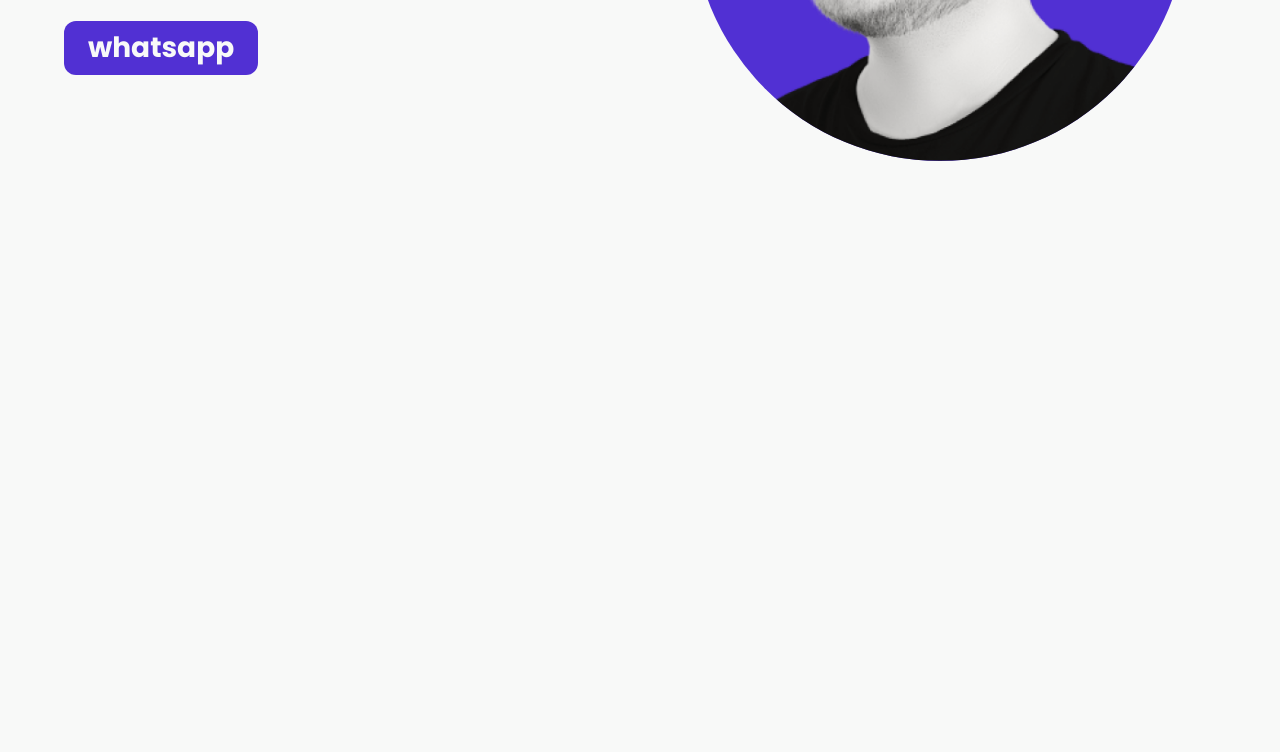
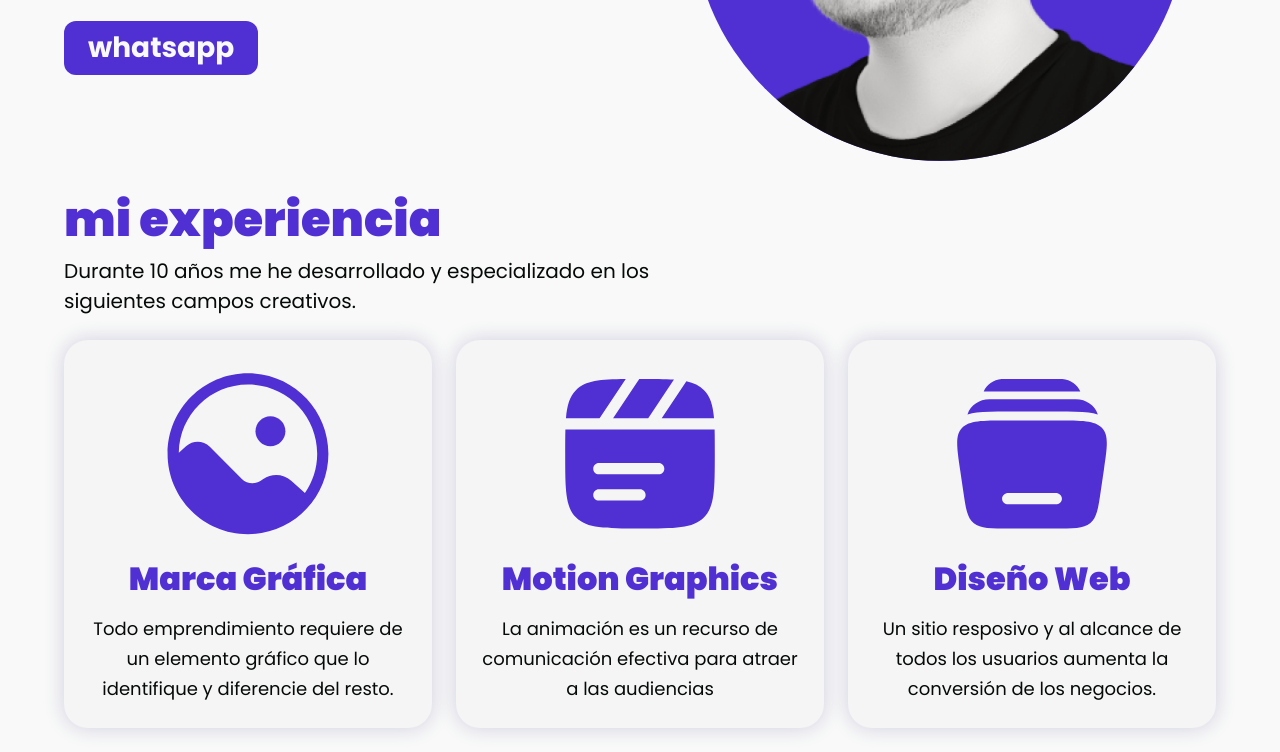
Before and after one commit to yatziel/Portafolio-Yatto, a plain HTML site: page index.html in a window 1280 px wide. Shown: the part 431-1183 px from the top of the page. Before the commit the page ends 800 px from the top, so only its background shows below. Drawn offline with Linux system fonts and the light colour scheme.

Commit message:
Diseñamos y maquetamos la sección servicios

```diff
--- a/css/resset.css
+++ b/css/resset.css
@@ -19,6 +19,8 @@
 	--purpura: #301C83;
 	--blanco: #F8F9F8;
   --negro: #050A08;
+
+	--purpura-shadow: #311c8330;
   /* Tipografía */
   --tipo-principal: "Poppins", sans-serif;
 	--tipo-secundaria: "Montserrat", sans-serif;
--- a/css/style.css
+++ b/css/style.css
@@ -57,14 +57,12 @@
 	max-width: 1200px;
 	display: grid;
 	grid-template-columns: repeat(2, 1fr);
-
 }
 .hero-content{
 	padding: 24px;
 	display: flex;
 	flex-direction: column;
 	justify-content: center;
-
 }
 .hero-title{
 	font-size: 64px;
@@ -100,10 +98,79 @@
 	display: flex;
 	justify-content: center;
 	padding: 24px;
-
 }
 .hero-image{
 	width: 90%;
 	background-color: var(--morado);
 	border-radius: 50%;
 }
+
+/* Main */
+
+.main {
+	display: flex;
+	justify-content: center;
+}
+.main-wrapper{
+	width: 100%;
+	max-width: 1200px;
+}
+
+/* Section Services */
+
+.services{
+	padding: 24px;
+}
+
+.services-content{
+	max-width: 600px;
+	margin-bottom: 24px;
+}
+
+.services-title {
+	font-size: 48px;
+	color: var(--morado);
+	font-weight: 900;
+	margin-bottom: 24px;
+}
+
+.services-paragraph {
+	font-size: 20px;
+	line-height: 30px;
+	color: var(--negro);
+}
+
+.services-cards{
+	display: grid;
+	grid-template-columns: repeat(3,1fr);
+	gap: 24px;
+}
+
+.services-item {
+	padding: 24px;
+	display: flex;
+	flex-direction: column;
+	justify-content: center;
+	gap:24px;
+	text-align: center;
+	border-radius: 24px;
+	background-color: whitesmoke;
+	box-shadow: 0 0 20px var(--purpura-shadow);
+}
+
+.services-image {
+	align-self: center;
+	max-width: 180px;
+}
+
+.services-subtitle{
+	font-size: 32px;
+	font-weight: 900;
+	color: var(--morado);
+}
+
+.services-description {
+	font-size: 18px;
+	line-height: 30px;
+	hyphens: none;
+}
--- a/index.html
+++ b/index.html
@@ -32,6 +32,7 @@
 			</nav>
 		</div>
 	</header>
+
 	<div class="hero">
 		<div class="hero-wrapper">
 			<div class="hero-content">
@@ -44,5 +45,42 @@
 			</div>
 		</div>
 	</div>
+
+
+	<!-- Contenido principal de la página -->
+	<main class="main">
+		<!-- Encajonamos las secciones -->
+		<div class="main-wrapper">
+			<!-- Sección de Servicios -->
+			<section class="services">
+				<div class="services-content">
+					<h2 class="services-title">mi experiencia</h2>
+					<p class="services-paragraph">Durante 10 años me he desarrollado y especializado en los siguientes campos creativos.</p>
+				</div>
+				<div class="services-cards">
+					<div class="services-item">
+						<img class="services-image" src="./assets/icons/icon-branding.svg" alt="Icono de Marca Gráfica">
+						<h3 class="services-subtitle">Marca Gráfica</h3>
+						<p class="services-description">Todo emprendimiento requiere de un elemento gráfico que lo identifique y diferencie del resto.</p>
+					</div>
+					<div class="services-item">
+						<img class="services-image" src="./assets/icons/icon-motion-graphics.svg" alt="Icono de Motion Graphics">
+						<h3 class="services-subtitle">Motion Graphics</h3>
+						<p class="services-description">La animación es un recurso de comunicación efectiva para atraer a las audiencias</p>
+					</div>
+					<div class="services-item">
+						<img class="services-image" src="./assets/icons/icon-web.svg" alt="Icono de Diseño Web">
+						<h3 class="services-subtitle">Diseño Web</h3>
+						<p class="services-description">Un sitio resposivo y al alcance de todos los usuarios aumenta la conversión de los negocios.</p>
+					</div>
+				</div>
+			</section>
+			<!-- Vendrán las demás secciones... -->
+		</div>
+	</main>
+
+
+
+
 </body>
 </html>
```
Also changed, not shown: assets/icons/icon-branding.svg (added), assets/icons/icon-motion-graphics.svg (added), assets/icons/icon-web.svg (added), 1 other file.
